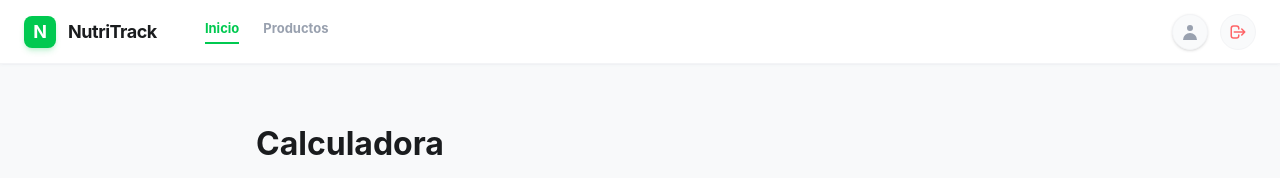
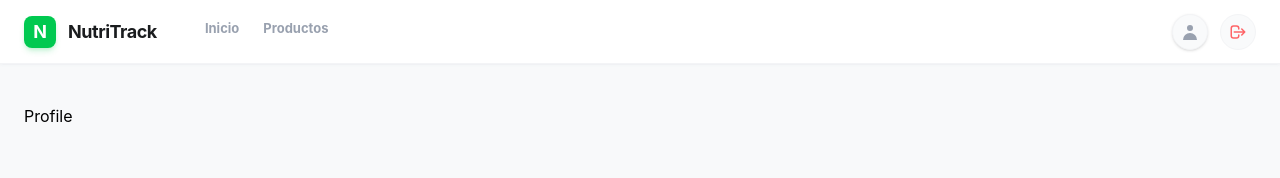
Before and after one commit to dabrbb/NutriTrack, a React (Vite) app in the folder frontend/: page /profile in a window 1280 px wide. Before the commit this address led to /dashboard. Shown: the top 178 px of the page. Built offline with nearby package versions, Linux system fonts and the light colour scheme; no server answers; sample sign-in values are in the browser's storage.

Commit message:
feat: some changes for Profile.jsx + mock. Added the route for profile

```diff
--- a/frontend/src/App.jsx
+++ b/frontend/src/App.jsx
@@ -3,6 +3,7 @@ import Login from './pages/Login';
 import Register from './pages/Register';
 import Dashboard from './pages/Dashboard';
 import Products from './pages/Products';
+import Profile from './pages/Profile';
 import ProtectedRoute from './components/auth/ProtectedRoute';
 
 function App() {
@@ -13,6 +14,7 @@ function App() {
         <Route path='/login' element={<Login />} />
         <Route path='/dashboard' element={<ProtectedRoute> <Dashboard /> </ProtectedRoute>} />
         <Route path='/products' element={<ProtectedRoute> <Products /> </ProtectedRoute>} />
+        <Route path='/profile' element={<ProtectedRoute> <Profile /> </ProtectedRoute>} />
         <Route path="/" element={<Navigate to="/dashboard" replace />} />
 
         <Route path="*" element={<Navigate to="/" replace />} />
--- a/frontend/src/components/layout/Layout.jsx
+++ b/frontend/src/components/layout/Layout.jsx
@@ -25,7 +25,10 @@ export default function Layout({ children }) {
                 <div className="max-w-7xl w-full mx-auto px-6 flex items-center">
 
                     <div className="flex items-center space-x-12">
-                        <div className="flex items-center space-x-3 cursor-pointer" onClick={() => navigate('/dashboard')}>
+                        <div
+                            className="flex items-center space-x-3 cursor-pointer"
+                            onClick={() => navigate('/dashboard')}
+                        >
                             <div className="bg-[#00C950] w-8 h-8 rounded-lg flex items-center justify-center shadow-md shadow-[#00C950]/20">
                                 <span className="text-white font-bold text-lg leading-none">N</span>
                             </div>
@@ -44,7 +47,10 @@ export default function Layout({ children }) {
 
                     {/* Profile & Logout Group */}
                     <div className="ml-auto flex items-center space-x-3">
-                        <div className="w-9 h-9 rounded-full bg-gray-50 flex items-center justify-center text-gray-400 border border-gray-100 shadow-sm">
+                        <div
+                            className="w-9 h-9 rounded-full bg-gray-50 flex items-center justify-center text-gray-400 border border-gray-100 shadow-sm cursor-pointer hover:bg-gray-100/70 transition-colors"
+                            onClick={() => navigate('/profile')}
+                        >
                             <svg xmlns="http://www.w3.org/2000/svg" className="h-5 w-5" viewBox="0 0 20 20" fill="currentColor">
                                 <path fillRule="evenodd" d="M10 9a3 3 0 100-6 3 3 0 000 6zm-7 9a7 7 0 1114 0H3z" clipRule="evenodd" />
                             </svg>
--- /dev/null
+++ b/frontend/src/pages/Profile.jsx
@@ -0,0 +1,11 @@
+import Layout from "../components/layout/Layout";
+
+export default function Profile() {
+    return(
+        <Layout>
+            <div>
+                Profile
+            </div>
+        </Layout>
+    );
+}
```
